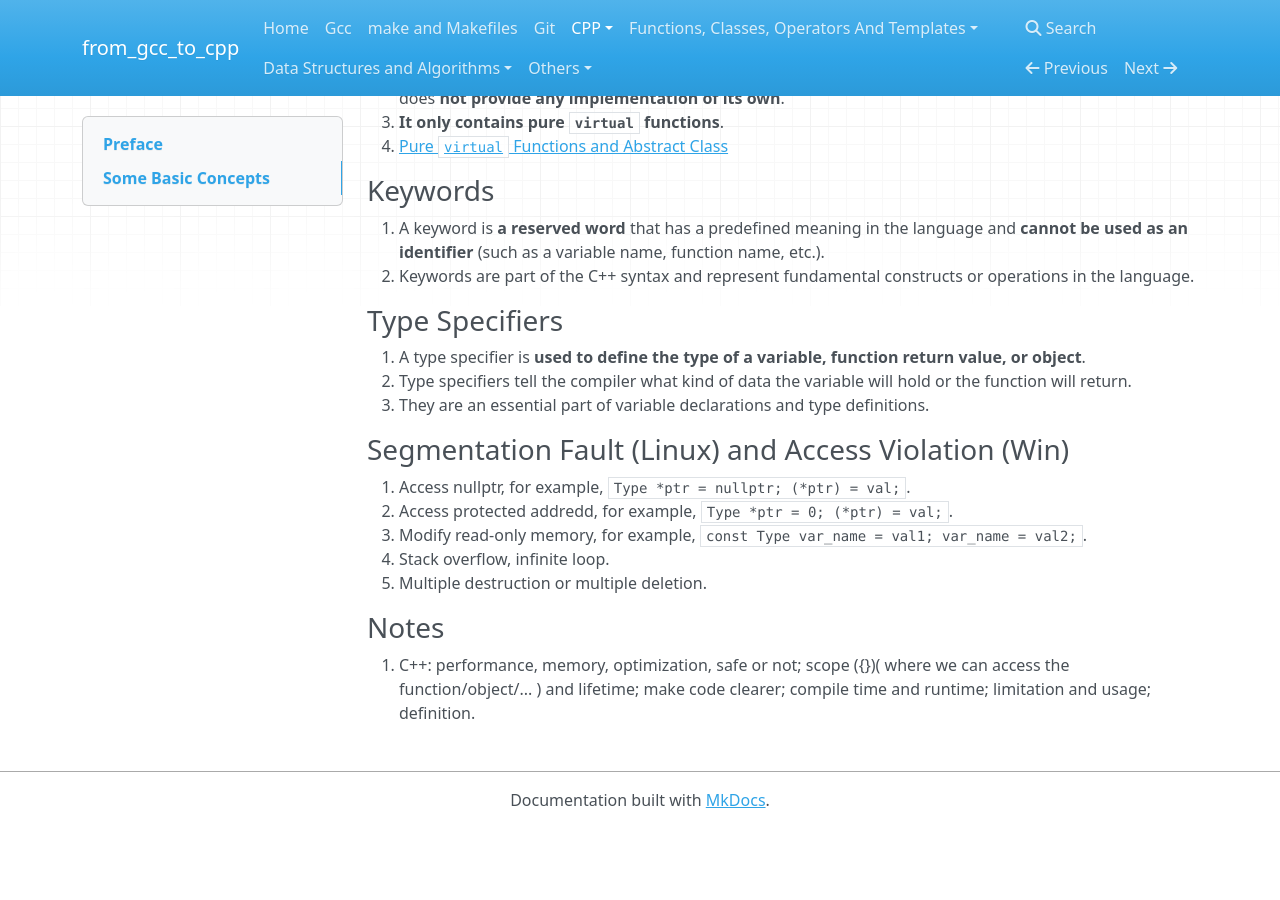
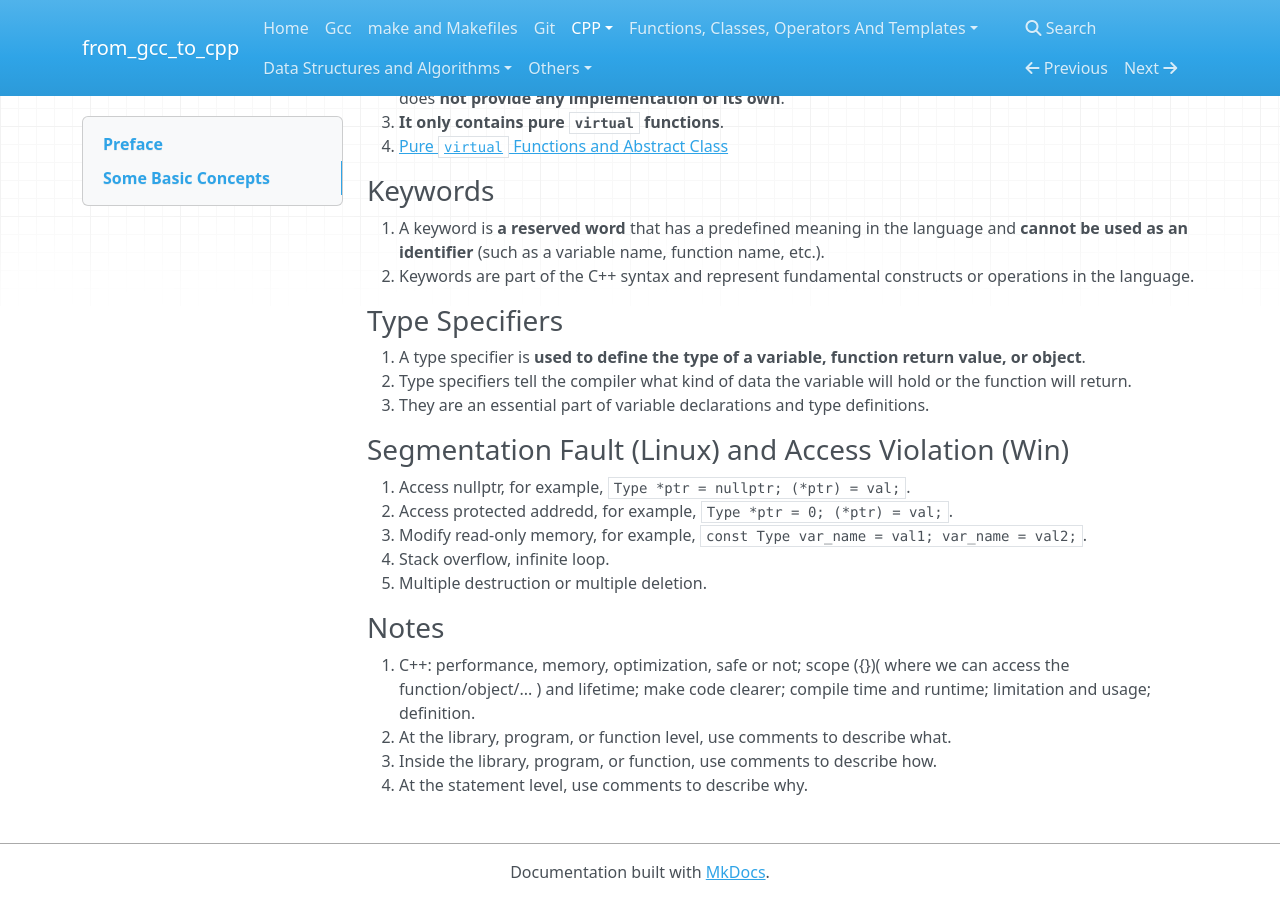
Before and after one commit to 0BananaBig0/from_gcc_to_cpp, an MkDocs documentation site: the page built from docs/CPPPerface.md, in a window 1280 px wide and 900 px high, scrolled down 12210 px. Built offline with MkDocs 1.6.1, drawn with Linux system fonts in a browser that asks for light colours; nearby versions of some CDN libraries; before the commit the page ends 13038 px from its top, so only the background shows below that; some of the changed text lies outside the part shown.

Commit message:
supplement the content related to initialization and comment

```diff
--- a/docs/CPPPerface.md
+++ b/docs/CPPPerface.md
@@ -210,8 +210,8 @@
 
 ##### Explanation
 
-1. An initializer is **a way** to **assign a value to a variable or an object** at the time of its
-   **creation**.
+1. An initializer is **a way(the syntax)** to **assign a value to a variable or an object** at the
+   time of its **creation**.
 2. It can be an object, a function, a variable, a value, an expression, and so on.
 3. **All items used to initialize a target** are referred to as initializers.
 
@@ -632,3 +632,6 @@
 1. C++: performance, memory, optimization, safe or not; scope ({})( where we can access the
    function/object/... ) and lifetime; make code clearer; compile time and runtime; limitation and
    usage; definition.
+2. At the library, program, or function level, use comments to describe what.
+3. Inside the library, program, or function, use comments to describe how.
+4. At the statement level, use comments to describe why.
```
Also changed, not shown: README.md (+1 -0 lines), docs/Classes.md (+2 -0 lines).
